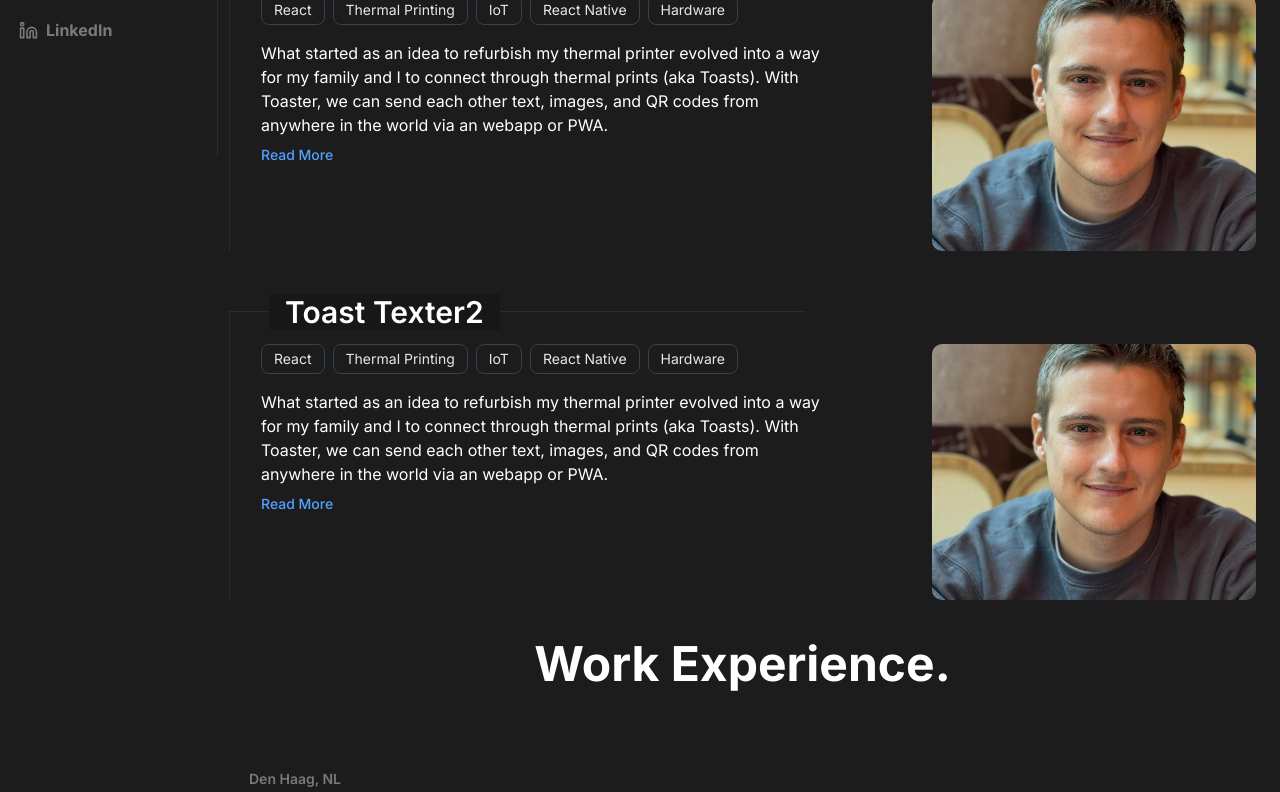
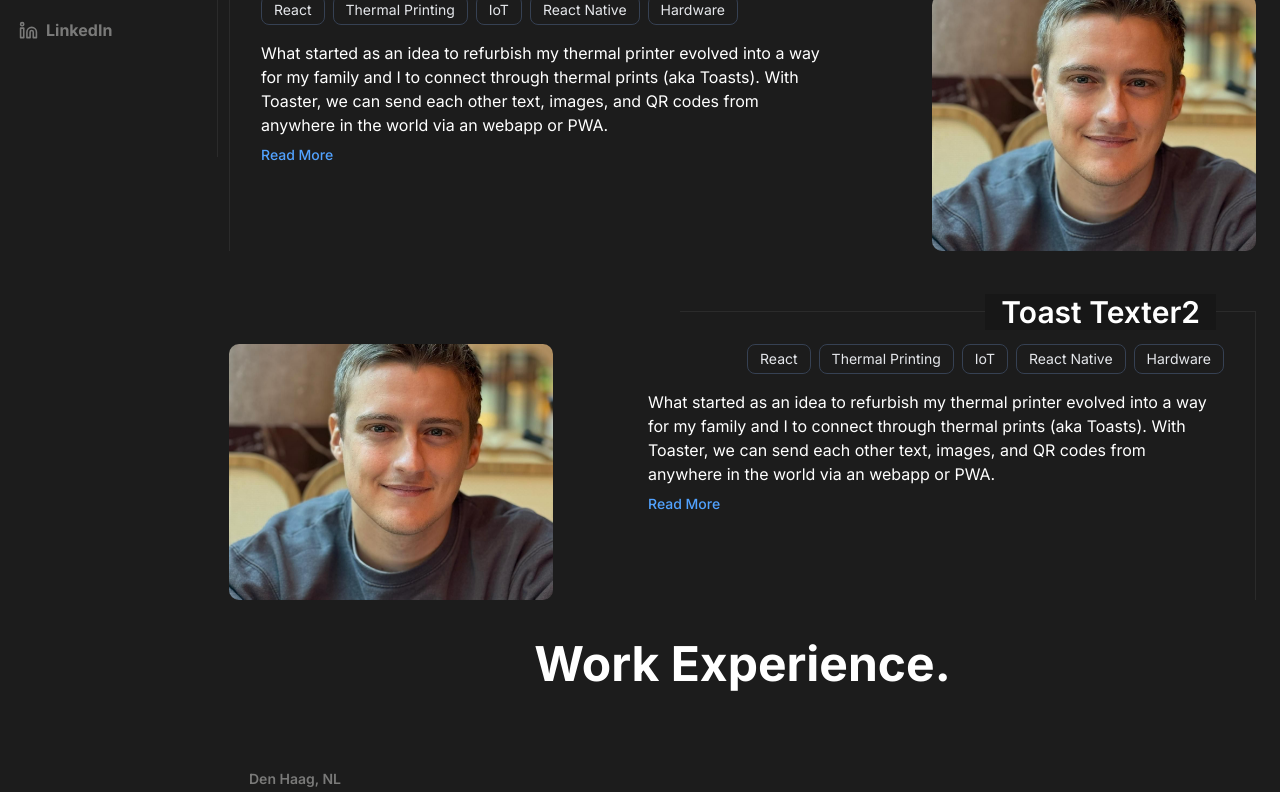
Before and after one commit to spaansba/Portfolio, a Next.js app: page /about in a window 1280 px wide. Shown: the part 643-1435 px from the top of the page. Built offline with nearby package versions, Linux system fonts and the light colour scheme.

Commit message:
added left align for projects

```diff
--- a/src/app/about/WorkExperience/TimelineEmployer.tsx
+++ b/src/app/about/WorkExperience/TimelineEmployer.tsx
@@ -5,20 +5,22 @@ import TimelineEmployerHeader from "./TimelineEmployerHeader"
 
 type TimelineEmployerType = {
   workExperience: WorkExperience
-  leftAlign: boolean
+  isLeftAlign: boolean
 }
 
-function TimelineEmployer({ workExperience, leftAlign }: TimelineEmployerType) {
+function TimelineEmployer({ workExperience, isLeftAlign }: TimelineEmployerType) {
   return (
     <div className="flex flex-col  gap-6">
-      <TimelineEmployerHeader leftAlign={leftAlign} workExperience={workExperience} />
+      <TimelineEmployerHeader isLeftAlign={isLeftAlign} workExperience={workExperience} />
       <div>
         {workExperience.positions.map((position) => (
           <div
             key={`${workExperience.employer}-${position.jobTitle}`}
-            className={`relative pb-8 group ${leftAlign ? "pl-8 sm:pl-44" : "pr-8 sm:pr-44 pl-0"}`}
+            className={`relative pb-8 group ${
+              isLeftAlign ? "pl-8 sm:pl-44" : "pr-8 sm:pr-44 pl-0"
+            }`}
           >
-            <TimelinePosition leftAlign={leftAlign} position={position} />
+            <TimelinePosition isLeftAlign={isLeftAlign} position={position} />
           </div>
         ))}
       </div>
--- a/src/app/about/WorkExperience/TimelineEmployerHeader.tsx
+++ b/src/app/about/WorkExperience/TimelineEmployerHeader.tsx
@@ -3,12 +3,12 @@ import React from "react"
 
 type TimelineEmployerHeaderProps = {
   workExperience: WorkExperience
-  leftAlign: boolean
+  isLeftAlign: boolean
 }
 
-function TimelineEmployerHeader({ workExperience, leftAlign }: TimelineEmployerHeaderProps) {
+function TimelineEmployerHeader({ workExperience, isLeftAlign }: TimelineEmployerHeaderProps) {
   return (
-    <div className={`flex items-center ${!leftAlign ? "justify-end" : ""} gap-4`}>
+    <div className={`flex items-center ${!isLeftAlign ? "justify-end" : ""} gap-4`}>
       <div className="flex flex-col gap-[2px]">
         <div className="flex items-center gap-2">
           <h3 className="text-[14px] text-TextGray font-semibold">
--- a/src/app/about/WorkExperience/TimelinePosition.tsx
+++ b/src/app/about/WorkExperience/TimelinePosition.tsx
@@ -3,22 +3,22 @@ import React from "react"
 
 type TimelinePositionProps = {
   position: WorkPositions
-  leftAlign: boolean
+  isLeftAlign: boolean
 }
 
-function TimelinePosition({ position, leftAlign }: TimelinePositionProps) {
+function TimelinePosition({ position, isLeftAlign }: TimelinePositionProps) {
   return (
     <>
       <div
         className={`mb-1 flex flex-col ${
-          leftAlign
+          isLeftAlign
             ? "items-start before:absolute  before:left-2 before:h-full before:-translate-x-1/2 before:translate-y-3 before:self-start before:bg-slate-300 before:px-px after:absolute after:left-2 after:box-content after:h-2 after:w-2 after:-translate-x-1/2 after:translate-y-1.5 after:rounded-full after:border-4 after:border-primary-foreground/95 after:bg-foreground group-last:before:hidden sm:flex-row sm:before:left-0 sm:before:ml-[10rem] sm:after:left-0 sm:after:ml-[10rem]"
             : "items-end before:absolute after:top-0 before:right-2 before:h-full before:translate-x-1/2 before:translate-y-3 before:self-start before:bg-slate-300 before:px-px after:absolute after:right-2 after:box-content after:h-2 after:w-2 after:translate-x-1/2 after:translate-y-1.5 after:rounded-full after:border-4 after:border-primary-foreground/95 after:bg-foreground group-last:before:hidden sm:flex-row-reverse sm:before:right-0 sm:before:mr-[10rem] sm:after:right-0 sm:after:mr-[10rem]"
         }`}
       >
         <div
           className={`${
-            leftAlign ? "left-[-5px]" : "right-[-5px]"
+            isLeftAlign ? "left-[-5px]" : "right-[-5px]"
           } mb-3 px-2 py-2 rounded-md inline-flex h-6 w-36 translate-y-0.5 items-center justify-center text-xs font-semibold uppercase sm:absolute sm:mb-0 bg-black text-white`}
         >
           {position.startYear} - {position.endYear}
@@ -26,7 +26,7 @@ function TimelinePosition({ position, leftAlign }: TimelinePositionProps) {
         <div className="text-white">{position.jobTitle}</div>
       </div>
 
-      <p className={!leftAlign ? "text-muted-foreground  text-right" : "text-muted-foreground"}>
+      <p className={!isLeftAlign ? "text-muted-foreground  text-right" : "text-muted-foreground"}>
         {position.extraInfo}
       </p>
     </>
--- a/src/app/about/WorkExperience/WorkExperienceTimeline.tsx
+++ b/src/app/about/WorkExperience/WorkExperienceTimeline.tsx
@@ -10,7 +10,7 @@ function WorkExperienceTimeline() {
         {workExperience.map((experience, index) => (
           <TimelineEmployer
             key={`experience-${experience.employer}`}
-            leftAlign={(index + 1) % 2 === 1}
+            isLeftAlign={(index + 1) % 2 === 1}
             workExperience={experience}
           />
         ))}
--- /dev/null
+++ b/src/app/about/projects/ProjectTitle.tsx
@@ -0,0 +1,35 @@
+import React from "react"
+
+type ProjectTitleProps = {
+  title: string
+  isLeftAlign: boolean
+}
+
+function ProjectTitle({ title, isLeftAlign }: ProjectTitleProps) {
+  return (
+    <>
+      <div
+        className={`${
+          isLeftAlign ? "left-0" : "right-0"
+        } absolute  w-[1px] top-0 bottom-0 bg-TertiaryGray`}
+      />
+      <div
+        className={`relative flex items-center w-full my-6 md:my-8 ${
+          isLeftAlign ? "" : "justify-end"
+        }`}
+      >
+        <div className="w-xl h-[1px] bg-TertiaryGray" />
+
+        <div
+          className={`absolute ${
+            isLeftAlign ? "left-0 ml-2 sm:ml-4 md:ml-10" : "right-0 mr-2 sm:mr-4 md:mr-10"
+          } px-3 md:px-4 bg-PrimaryGray`}
+        >
+          <h2 className="font-semibold text-lg md:text-3xl text-white">{title}</h2>
+        </div>
+      </div>
+    </>
+  )
+}
+
+export default ProjectTitle
--- a/src/app/about/projects/ProjectsList.tsx
+++ b/src/app/about/projects/ProjectsList.tsx
@@ -1,5 +1,4 @@
 import { Projects } from "@/data/ProjectData"
-import React, { useState, useRef, useEffect } from "react"
 import ProjectsMain from "./ProjectsMain"
 
 function ProjectsList() {
@@ -12,7 +11,8 @@ function ProjectsList() {
           key={project.title}
           project={project}
           isLast={index === projects.length - 1}
-        ></ProjectsMain>
+          isLeftAlign={(index + 1) % 2 === 1}
+        />
       ))}
     </>
   )
--- a/src/app/about/projects/ProjectsMain.tsx
+++ b/src/app/about/projects/ProjectsMain.tsx
@@ -4,43 +4,49 @@ import TechnologyBadge from "./TechnologyBadge"
 import ProjectDescription from "./ProjectDescription"
 import Image from "next/image"
 import Link from "next/link"
+import ProjectTitle from "./ProjectTitle"
 
 type ProjectsMainProps = {
   project: Project
   isLast: boolean
+  isLeftAlign: boolean
 }
 
-function ProjectsMain({ project, isLast }: ProjectsMainProps) {
+function ProjectsMain({ project, isLast, isLeftAlign }: ProjectsMainProps) {
   return (
     <div className={`${isLast ? "mb-0" : "mb-8 md:mb-[60px]"}`}>
       <div className="relative">
-        {/* Vertical line that extends full height of parent */}
-        <div className="absolute top-0 left-0 bottom-0 w-[1px] bg-TertiaryGray"></div>
+        {/* Vertical line that respects alignment */}
+        <div
+          className={`absolute top-0 bottom-0 w-[1px] bg-TertiaryGray ${
+            isLeftAlign ? "left-0" : "right-0"
+          }`}
+        />
 
-        <div className="relative flex items-center w-full my-6 md:my-8">
-          <div className="w-xl h-[1px] bg-TertiaryGray"></div>
+        <ProjectTitle title={project.title} isLeftAlign={isLeftAlign} />
 
-          <div className="absolute left-0 ml-2 sm:ml-4 md:ml-10 px-3 md:px-4 bg-PrimaryGray">
-            <h2 className="font-semibold text-lg md:text-3xl text-white">{project.title}</h2>
-          </div>
-        </div>
-
-        <div className="flex flex-col md:flex-row gap-4 md:gap-6 mt-6 md:mt-8 ml-2 sm:ml-4 md:ml-8">
-          {/* Project content */}
-          <div className="w-full md:w-2/3">
-            <div className="flex flex-wrap gap-2 mb-3 md:mb-4">
+        <div
+          className={`flex flex-col md:flex-row gap-4 md:gap-6 mt-6 md:mt-8 ${
+            isLeftAlign ? "ml-2 sm:ml-4 md:ml-8" : "mr-2 sm:mr-4 md:mr-8 items-end md:items-start"
+          }`}
+        >
+          <div className={`w-full md:w-2/3 ${!isLeftAlign && "md:order-2"}`}>
+            <div className={`flex flex-wrap gap-2 mb-3 md:mb-4 ${!isLeftAlign && "justify-end"}`}>
               {project.technologies.map((technology) => (
                 <TechnologyBadge name={technology} key={technology}></TechnologyBadge>
               ))}
             </div>
 
-            <div className="max-w-xl">
+            <div className={`${!isLeftAlign ? "ml-auto" : ""} max-w-xl`}>
               <ProjectDescription description={project.description} />
             </div>
           </div>
 
-          {/* Project image */}
-          <div className="w-full md:w-1/3 relative h-40 sm:h-48 md:h-64 overflow-hidden rounded-lg">
+          <div
+            className={`w-full md:w-1/3 relative h-40 sm:h-48 md:h-64 overflow-hidden rounded-lg ${
+              !isLeftAlign && "md:order-1"
+            }`}
+          >
             <Link href={project.link} target="_blank" rel="noopener noreferrer">
               <Image
                 src={project.image}
```
